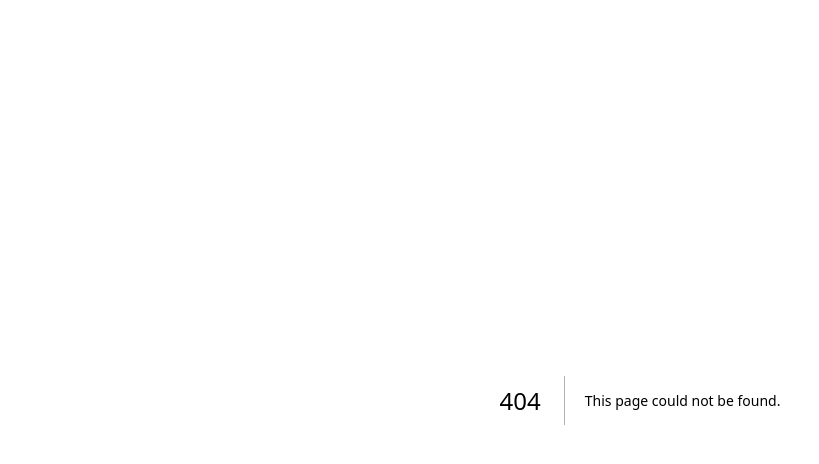
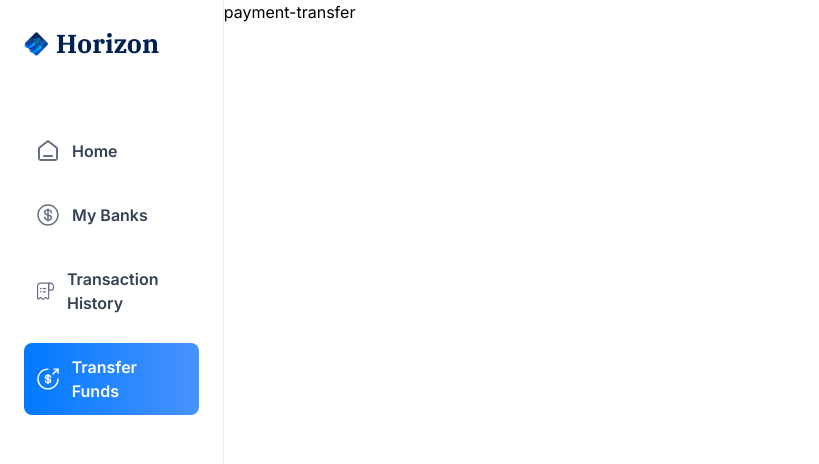
Before and after one commit to Rajasva-Raj-CODE/Banking-App-with-Finance-Management-Dashboard, a Next.js app: page /payment-transfer in a window 1280 px wide. Before the commit this address had no page. Shown: the top 464 px of the page, without its empty margins (0-819 px from the left). Built offline with nearby package versions, Linux system fonts and the light colour scheme.

Commit message:
implemented layout completed

```diff
--- /dev/null
+++ b/app/(root)/my-banks/page.tsx
@@ -0,0 +1,11 @@
+import React from 'react'
+
+const MyBanks = () => {
+  return (
+    <section className='my-banks'>
+        my banks
+    </section>
+  )
+}
+
+export default MyBanks
--- /dev/null
+++ b/app/(root)/payment-transfer/page.tsx
@@ -0,0 +1,9 @@
+import React from 'react'
+
+const PaymentTransfer = () => {
+  return (
+    <div>payment-transfer</div>
+  )
+}
+
+export default PaymentTransfer
--- /dev/null
+++ b/app/(root)/transaction-history/page.tsx
@@ -0,0 +1,9 @@
+import React from 'react'
+
+const TransactionHistory = () => {
+  return (
+    <div>transaction-history</div>
+  )
+}
+
+export default TransactionHistory
```
Also changed, not shown: app/(root)/page.tsx (+4 -4 lines).
